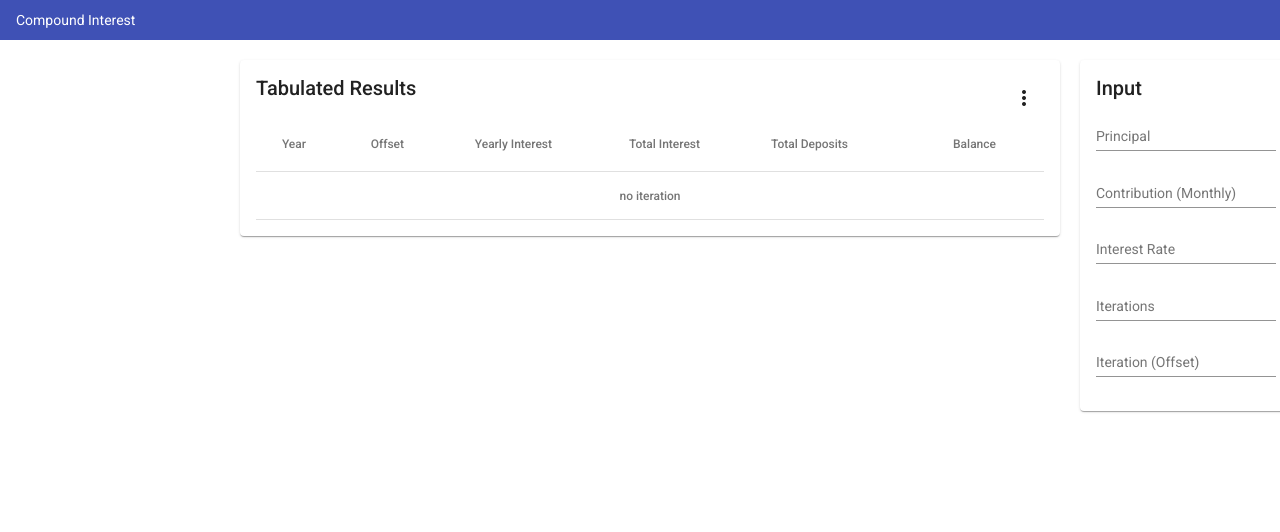
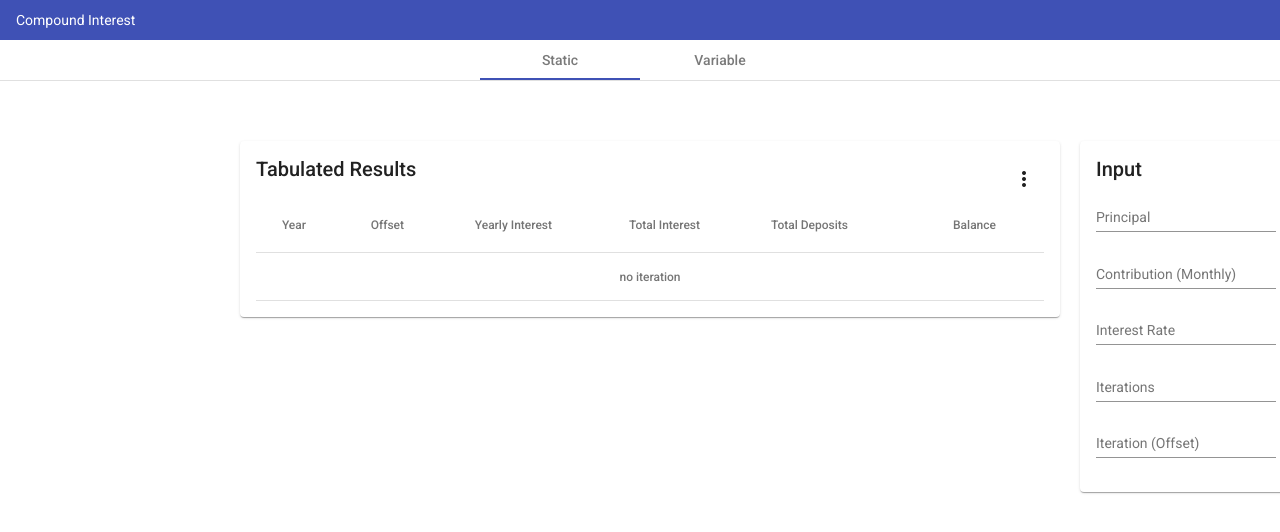
Before and after one commit to KAHLYM/compound-interest, an Angular app: page / in a window 1280 px wide. Shown: the top 532 px of the page. Built offline with nearby package versions, Linux system fonts and the light colour scheme.

Commit message:
Add TabsGroup structure

```diff
--- a/src/app/app.component.html
+++ b/src/app/app.component.html
@@ -1,4 +1,7 @@
 <app-toolbar></app-toolbar>
+<mat-tab-group class="tabGroup" mat-align-tabs="center" animationDuration="0ms">
+
+    <mat-tab label="Static">
         <div class="container">
             <div class="center">
                 <app-table></app-table>
@@ -7,3 +10,8 @@
                 <app-input></app-input>
             </div>
         </div>
+    </mat-tab>
+
+    <mat-tab label="Variable"> Content 2 </mat-tab>
+
+</mat-tab-group>
--- a/src/app/app.component.scss
+++ b/src/app/app.component.scss
@@ -1,3 +1,14 @@
+.tabGroup
+{
+    position: fixed;
+    top: 40px;
+    width: 100%;
+}
+
+::ng-deep .mat-tab-label {
+    height: 40px !important;
+}
+
 .container {
     min-height: calc(100vh - 40px);
     padding-top: 40px;
--- a/src/app/app.module.ts
+++ b/src/app/app.module.ts
@@ -13,6 +13,7 @@ import { MatIconModule } from '@angular/material/icon';
 import { MatInputModule } from '@angular/material/input';
 import { MatMenuModule } from '@angular/material/menu';
 import { MatTableModule } from '@angular/material/table';
+import { MatTabsModule } from '@angular/material/tabs';
 import { MatToolbarModule } from '@angular/material/toolbar';
 
 // Project Components
@@ -40,6 +41,7 @@ import { TableComponent } from './component/table/table.component';
     MatInputModule,
     MatMenuModule,
     MatTableModule,
+    MatTabsModule,
     MatToolbarModule,
   ],
   providers: [
```
Lines whose indentation alone changed are shown as unchanged.
